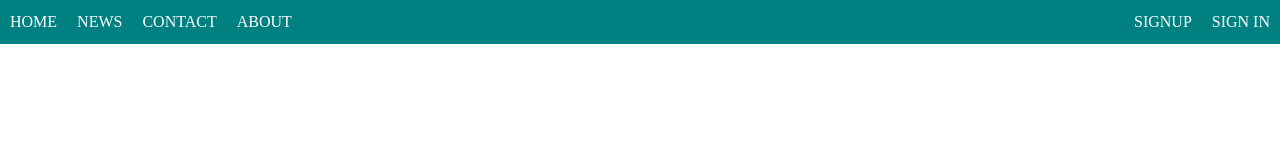
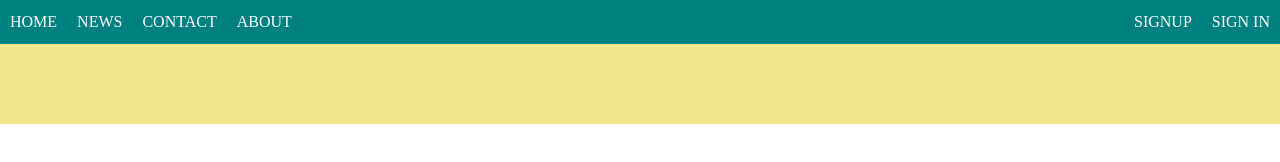
Before and after one commit to sunilsv26/CSS_First_Website_Devslopes, a plain HTML site: page index.html in a window 1280 px wide. Drawn offline with Linux system fonts and the light colour scheme.

Commit message:
#2 added Div tag of first section

```diff
--- a/index.html
+++ b/index.html
@@ -17,6 +17,9 @@
 
       </ul>
     </nav>
+    <div class="firstSection">
+
+    </div>
     <script>
       function navBarDropdown(){
         var x = document.getElementById("dropDoown");
--- a/style.css
+++ b/style.css
@@ -62,3 +62,8 @@ ul li.DropDownIcon {
     right:0;
   }
 }
+
+.firstSection{
+  background-color: khaki;
+  height: 5rem;
+}
```
